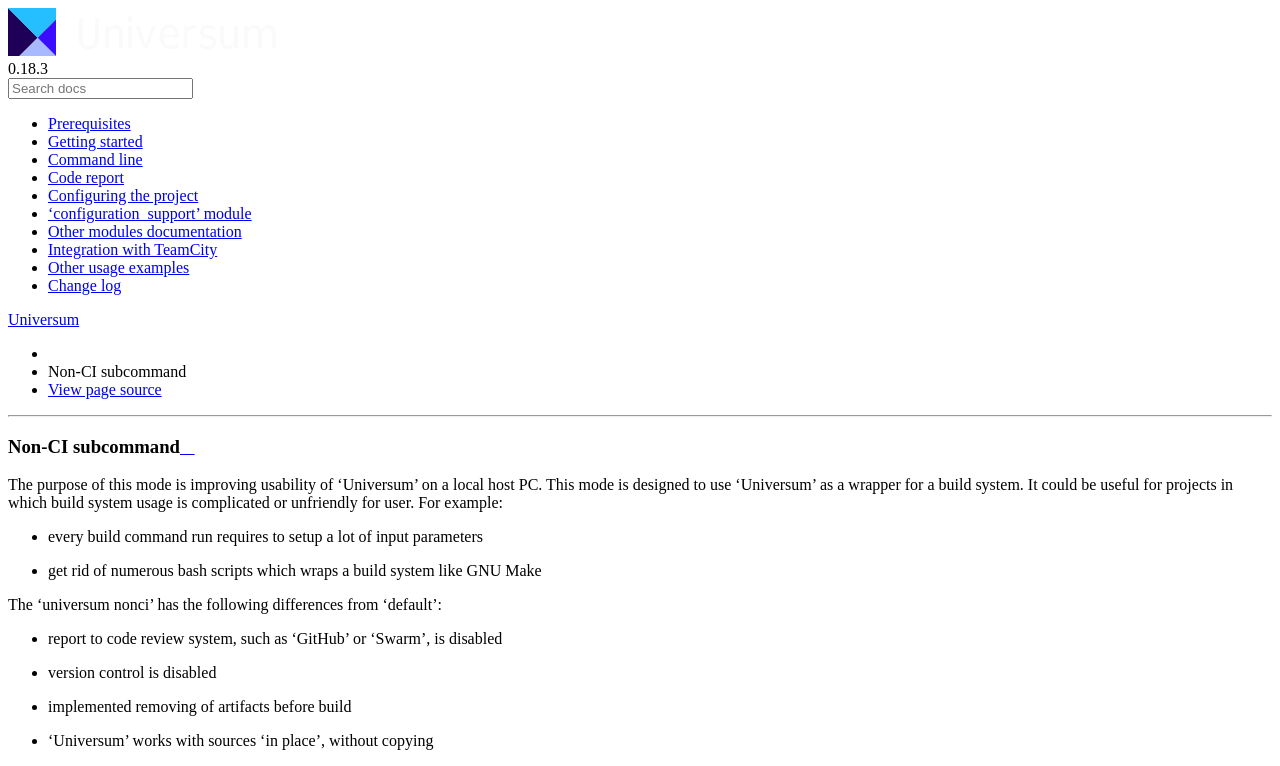
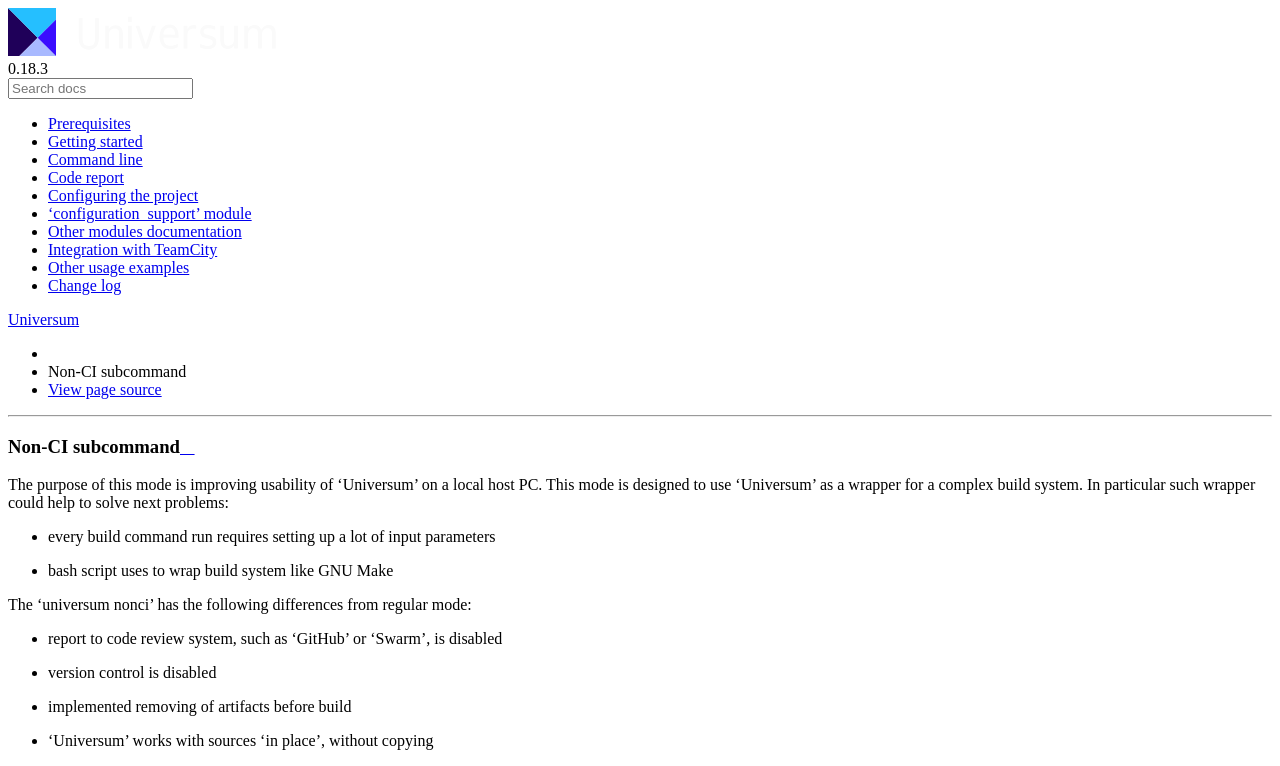
Before and after one commit to Samsung/Universum, a Sphinx documentation site: the page built from doc/args_nonci.rst, in a window 1280 px wide, cut to the strip 0-766 px from the top of the page. Built offline with Sphinx 7.4.7 and the Read the Docs theme 2.0.0, drawn with Linux system fonts in a browser that asks for light colours.

Commit message:
fix: docs for 'nonci'

```diff
--- a/doc/args_nonci.rst
+++ b/doc/args_nonci.rst
@@ -4,15 +4,14 @@
 -------------------
 
 The purpose of this mode is improving usability of 'Universum' on a local host PC.
-This mode is designed to use 'Universum' as a wrapper for a build system.
-It could be useful for projects in which build system usage is complicated or unfriendly for user.
-For example:
+This mode is designed to use 'Universum' as a wrapper for a complex build system.
+In particular such wrapper could help to solve next problems:
 
-- every build command run requires to setup a lot of input parameters
-- get rid of numerous bash scripts which wraps a build system like GNU Make
+- every build command run requires setting up a lot of input parameters
+- bash script uses to wrap build system like GNU Make
 
 
-The 'universum nonci' has the following differences from 'default':
+The 'universum nonci' has the following differences from regular mode:
 
 - report to code review system, such as 'GitHub' or 'Swarm', is disabled
 - version control is disabled
```
